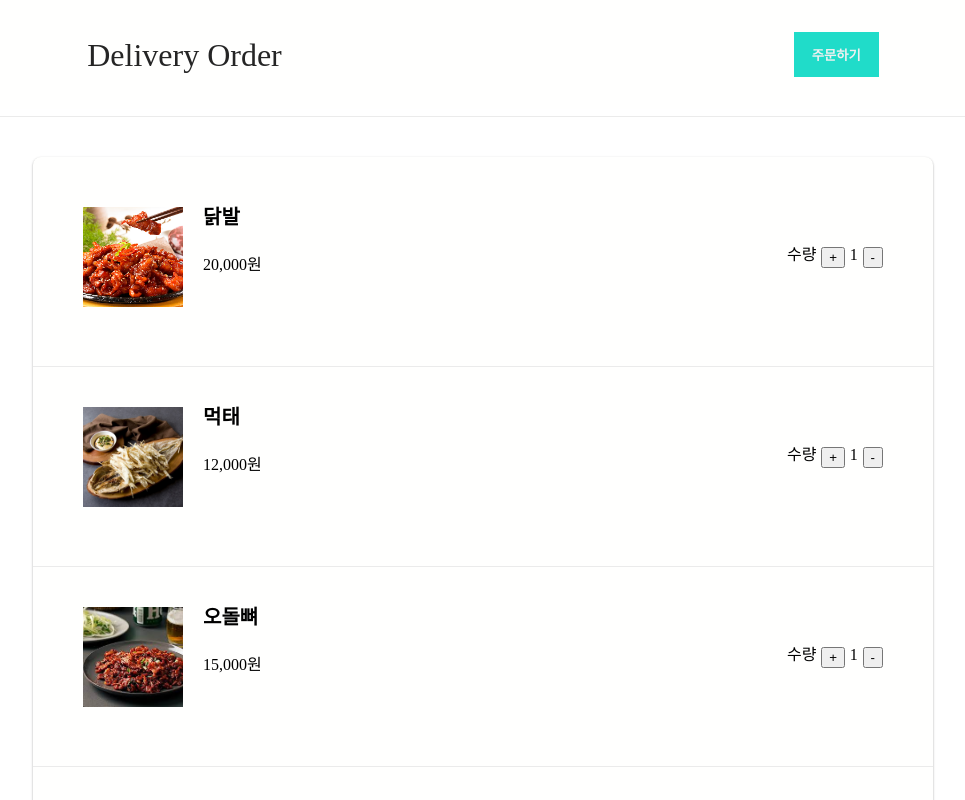
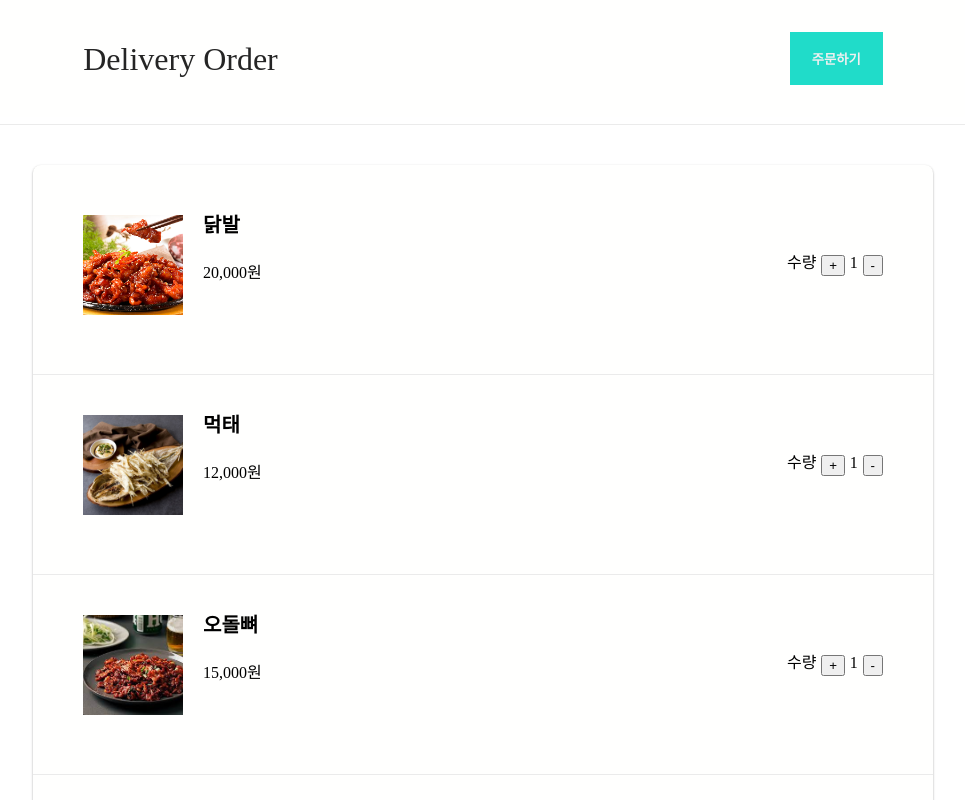
Before and after one commit to seon-mikim/-deliveryorder, a React (Create React App) app: page / in a window 1280 px wide. Shown: the top 800 px of the page, without its empty margins (157-1122 px from the left). Built offline with nearby package versions, Linux system fonts and the light colour scheme.

Commit message:
fix: Button 컴포넌트 버그 수정
- event 매개변수를 받지 않아 오류 발생으로 처리

```diff
--- a/src/components/UI/Button/Button.jsx
+++ b/src/components/UI/Button/Button.jsx
@@ -1,4 +1,4 @@
-import classes from'./Button.module.css'
+import classes from './Button.module.css';
 
 /**
  *
@@ -14,10 +14,14 @@ import classes from'./Button.module.css'
  */
 
 const Button = ({ name, className, onClick }) => {
-	const handleClick = () => {
-		onClick()
-	}
-	return <button onClick={handleClick } className={classes[className] }>{name}</button>;
+  const handleClick = (event) => {
+    onClick(event);
+  };
+  return (
+    <button name={name} onClick={handleClick} className={classes[className]}>
+      {name}
+    </button>
+  );
 };
 
 export default Button;
--- a/src/components/UI/Button/Button.module.css
+++ b/src/components/UI/Button/Button.module.css
@@ -1,6 +1,19 @@
 .header__modal-button--active {
-	border: 0.8rem solid transparent;
+	border: 1rem solid transparent;
 	background-color: #20dcc9;
 	color: #f1f0f0;
 	font-weight: 600;
+	&:active {
+		background-color: #17968a;
+	}
 }
+
+.menu-item__amount-button--active {
+	border: 1rem solid transparent;
+	background-color: #f1f0f0;
+	color: #0202;
+	font-weight: 600;
+	&:active {
+		background-color:  #e3e3e3;
+	}
+}
```
Lines whose indentation alone changed are shown as unchanged.
